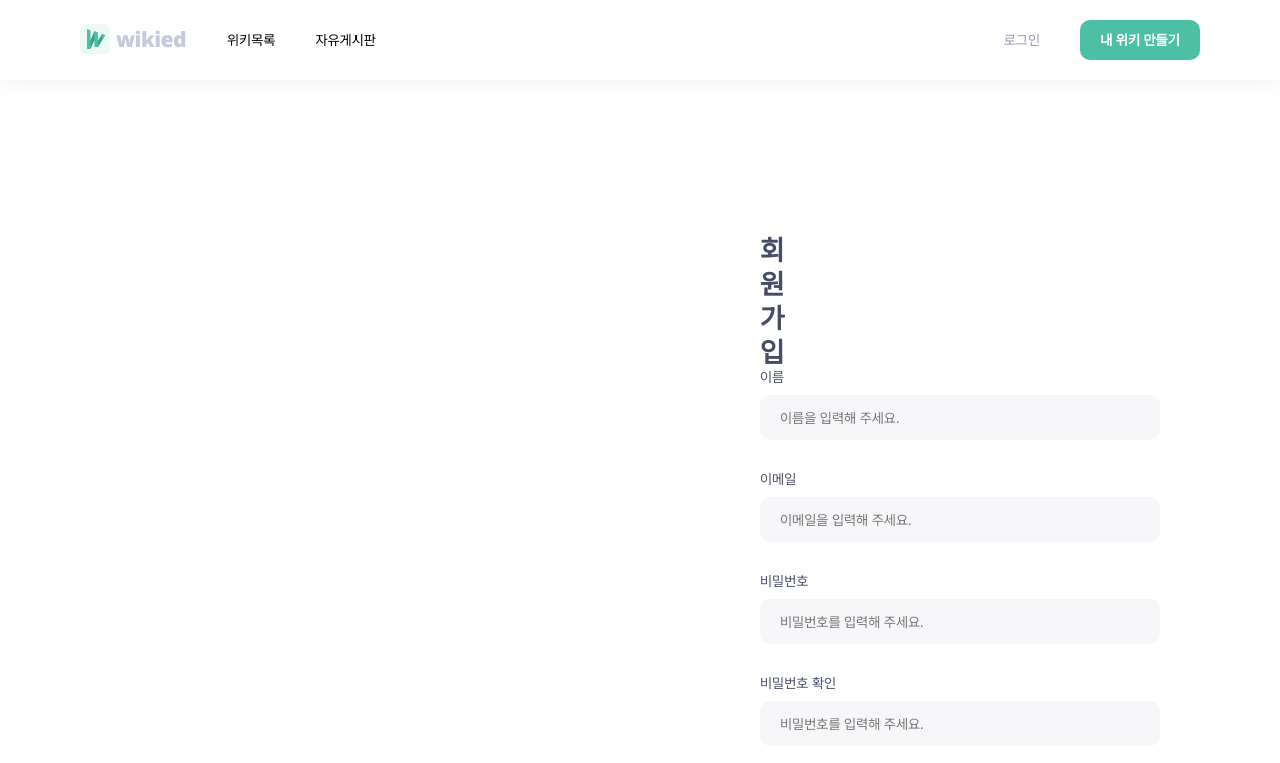
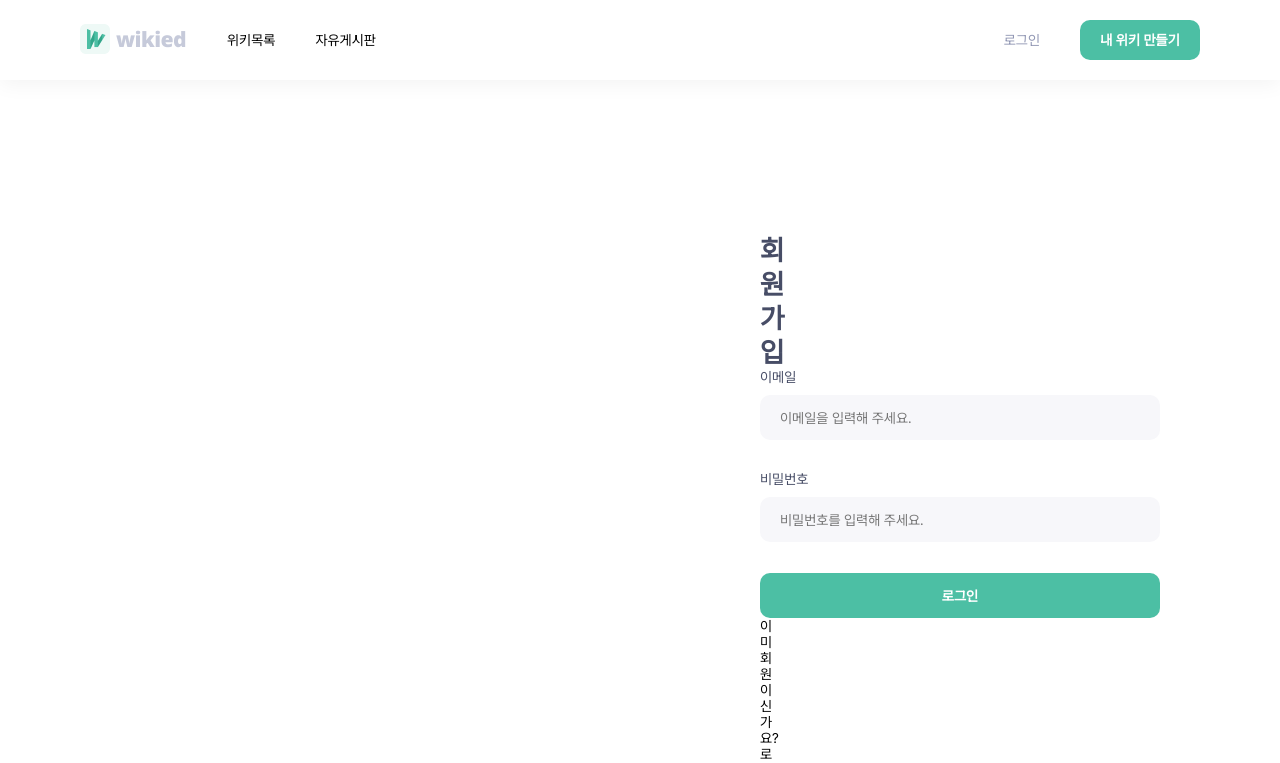
Before and after one commit to leegyuho-programer/Wikied, a Next.js app: page /signup in a window 1280 px wide. Shown: the top 763 px of the page. Built offline with nearby package versions, Linux system fonts and the light colour scheme.

Commit message:
feat: Form 컴포넌트 타입에 따라 다르게 랜더링 되도록 추가

```diff
--- a/app/(signup)/_components/SignUpPage.module.css
+++ b/app/(signup)/_components/SignUpPage.module.css
@@ -1,5 +1,7 @@
 .container {
   padding: 153px 760px 234px;
+  height: 100vh;
+  width: 100vw;
 }
 
 .form {
--- a/app/(signup)/_components/SignUpPage.tsx
+++ b/app/(signup)/_components/SignUpPage.tsx
@@ -1,12 +1,16 @@
 import Form from '../../../components/Form/Form';
 import styles from './SignUpPage.module.css';
 
-function SignUpPage() {
+interface Props {
+  type: 'signup' | 'login';
+}
+
+function SignUpPage({ type }: Props) {
   return (
     <div className={styles.container}>
       <div className={styles.form}>
         <p className={styles.title}>회원가입</p>
-        <Form />
+        <Form type="login" />
         <p>이미 회원이신가요? 로그인하기</p>
       </div>
     </div>
--- a/components/Button/Button.tsx
+++ b/components/Button/Button.tsx
@@ -7,7 +7,7 @@ interface Props {
   isLink: boolean;
   destination?: string;
   children?: ReactNode;
-  type?: 'button';
+  type?: 'button' | 'submit';
   onClick?: () => void;
   isLittle?: boolean;
   isMedium?: boolean;
@@ -15,7 +15,7 @@ interface Props {
 
 function Button({
   variant = 'primary',
-  isLink,
+  isLink = false,
   destination,
   children,
   type,
--- a/components/Form/Form.tsx
+++ b/components/Form/Form.tsx
@@ -1,16 +1,77 @@
+'use client';
+
+import { useForm } from 'react-hook-form';
 import Button from '../Button/Button';
 import Input from '../Input/Input';
 import styles from './Form.module.css';
 
-function Form() {
+interface Props {
+  type: string;
+}
+
+function Form({ type }: Props) {
+  const {
+    handleSubmit,
+    register,
+    formState: { errors },
+  } = useForm({ mode: 'onBlur' });
+
+  const onSubmit = (data) => {
+    console.log('login', data);
+  };
+
   return (
-    <form className={styles.container}>
-      <Input name="이름" placeholder="이름을 입력해 주세요." label="이름" />
-      <Input name="이메일" placeholder="이메일을 입력해 주세요." label="이메일" />
-      <Input name="비밀번호" placeholder="비밀번호를 입력해 주세요." label="비밀번호" />
-      <Input name="비밀번호 확인" placeholder="비밀번호를 입력해 주세요." label="비밀번호 확인" />
-      <Button isLink={false}>다음</Button>
-    </form>
+    <div>
+      {type === 'signup' ? (
+        <form className={styles.container} onSubmit={handleSubmit(onSubmit)}>
+          <Input name="이름" placeholder="이름을 입력해 주세요." label="이름" register={register} errors={errors} />
+          <Input
+            name="이메일"
+            placeholder="이메일을 입력해 주세요."
+            label="이메일"
+            register={register}
+            errors={errors}
+          />
+          <Input
+            name="비밀번호"
+            placeholder="비밀번호를 입력해 주세요."
+            label="비밀번호"
+            register={register}
+            errors={errors}
+          />
+          <Input
+            name="비밀번호 확인"
+            placeholder="비밀번호를 입력해 주세요."
+            label="비밀번호 확인"
+            register={register}
+            errors={errors}
+          />
+          <Button isLink={false} type="submit">
+            다음
+          </Button>
+        </form>
+      ) : (
+        <form className={styles.container} onSubmit={handleSubmit(onSubmit)}>
+          <Input
+            name="이메일"
+            placeholder="이메일을 입력해 주세요."
+            label="이메일"
+            register={register}
+            errors={errors}
+          />
+          <Input
+            name="비밀번호"
+            placeholder="비밀번호를 입력해 주세요."
+            label="비밀번호"
+            register={register}
+            errors={errors}
+          />
+          <Button isLink={false} type="submit">
+            로그인
+          </Button>
+        </form>
+      )}
+    </div>
   );
 }
 
--- a/components/Input/Input.tsx
+++ b/components/Input/Input.tsx
@@ -6,16 +6,18 @@ interface Props {
   label?: string;
   type?: string;
   placeholder: string;
+  register: any;
+  errors: any;
 }
 
-function Input({ name, label, type = 'text', placeholder }: Props) {
+function Input({ name, label, type = 'text', placeholder, register, errors }: Props) {
   return (
     <div className={styles.container}>
       <label className={styles.label} htmlFor={name}>
         {label}
       </label>
-      <input className={styles.input} id={name} type={type} placeholder={placeholder} />
-      {/* {errors && <span className={styles.error}>error</span>} */}
+      <input className={styles.input} id={name} type={type} placeholder={placeholder} {...register(name)} />
+      {errors[name] && <span className={styles.error}>{errors[name]?.message}</span>}
     </div>
   );
 }
```
